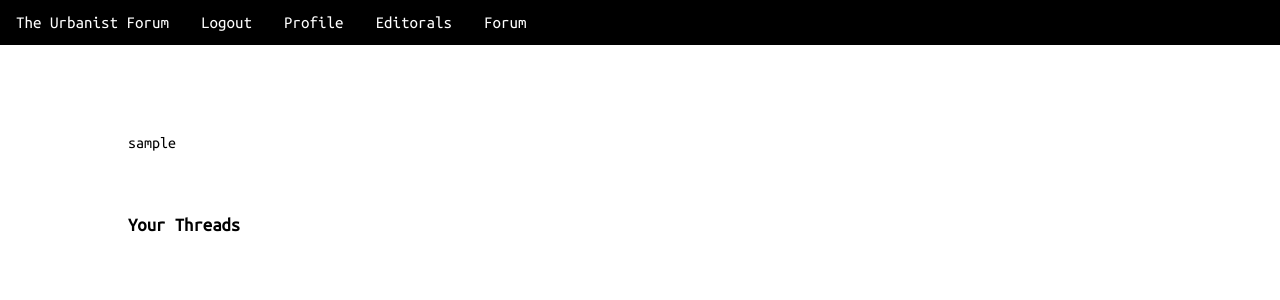
After one commit to mforte215/TheUrbanDiscussion, a Django app: page /profile/ in a window 1280 px wide. The commit adds this page. Shown: the top 300 px of the page. Run offline with Django 4.2, Linux system fonts and the light colour scheme; the visitor is signed in with stand-in values (Sample User, id 1); data that the repository does not hold is empty; some libraries are stand-ins or nearby versions.

Commit message:
inital commits for profile page

```diff
--- a/app/models.py
+++ b/app/models.py
@@ -101,4 +101,4 @@ class Comment(models.Model):
         ordering = ('-created',)
 
     def __str__(self):
-        return f"Comment by {self.username} on Thread {self.thread}"
+        return f"Comment by {self.user} on Thread {self.thread}"
--- a/app/static/app/css/style.css
+++ b/app/static/app/css/style.css
@@ -182,6 +182,29 @@ border-radius: 10px;
   margin: auto;
 }
 
+
+/* Profile CSS */
+
+.profile-display {
+  width: 80%;
+  margin: 7% 10% 5% 10%;
+  display: block;
+}
+.profile-thread-list {
+  display: block;
+  width: 80%;
+  margin: 0% 10% 0% 10%;
+}
+
+.profile-thread-list a {
+  color: black;
+}
+
+
+.profile-thread-list a :active {
+  color: black;
+}
+
 /* Mobile Settings */
 
   @media screen and (max-width: 600px) {
--- /dev/null
+++ b/app/templates/app/profile.html
@@ -0,0 +1,17 @@
+{% extends 'app/base.html' %}
+{% load static %}
+
+{% block content %}
+<div class="profile-display">
+{{user.username}}
+</div>
+<div class="profile-thread-list">
+    <h3>Your Threads</h3>
+    {% for thread in threads %}
+    <p>
+    <a href={% url 'thread_detail' thread.id %}>{{ thread.title }}</a>
+    </p>
+    {% endfor %}
+</div>
+
+{% endblock %}
--- a/app/templates/app/thread-detail.html
+++ b/app/templates/app/thread-detail.html
@@ -22,7 +22,7 @@
     {% for comment in thread.comments.all %}
     <p class="comment-detail">{{ comment.body }}
         <br />
-        by {{ comment.email }}
+        by {{ comment.user }}
     </p>
     {% endfor %}
 </div>
--- a/app/templates/app/toolbar.html
+++ b/app/templates/app/toolbar.html
@@ -6,11 +6,13 @@
     <a href="{% url 'index' %}" class="active">The Urbanist Forum</a>
     {% if user.is_authenticated %}
     <a href="{% url 'logout' %}">Logout</a>
+    <a href="{% url 'profile' %}">Profile</a>
     {% else %}
     <a href="{% url 'login' %}">Login</a>
     {% endif %}
     <a href="/">Editorals</a>
     <a href="{% url 'thread_list' %}">Forum</a>
+
     <a href="javascript:void(0);" class="icon" onclick="myFunction()">
       <i class="fa fa-bars"></i>
     </a>
--- a/app/views.py
+++ b/app/views.py
@@ -84,3 +84,12 @@ def CreateThreadView(request):
                 return HttpResponseRedirect(reverse_lazy('thread_list'))
             else:
                 return HttpResponseRedirect(reverse_lazy('login'))
+
+def ProfileView(request):
+        if request.method == 'GET':
+            context = {}
+            if request.user.is_authenticated:
+                threads = Thread.objects.filter(author=request.user)
+                return render(request, 'app/profile.html', {'threads': threads})
+            else:
+                return HttpResponseRedirect(reverse_lazy('login'))
--- a/theurbanistforum/urls.py
+++ b/theurbanistforum/urls.py
@@ -10,6 +10,7 @@ urlpatterns = [
     path('threads/', views.threadListView, name='thread_list'),
     path('threads/<uuid:pk>/', views.ThreadDetailView, name='thread_detail'),
     path('create-thread/', views.CreateThreadView, name='create-thread'),
+    path('profile/', views.ProfileView, name='profile'),
     path ('login/', views.LoginView, name='login'),
     path('articles/<uuid:pk>/', views.ArticleDetailView, name='article_detail'),
     path('logout/', auth_views.LogoutView.as_view(), name='logout'),
```
